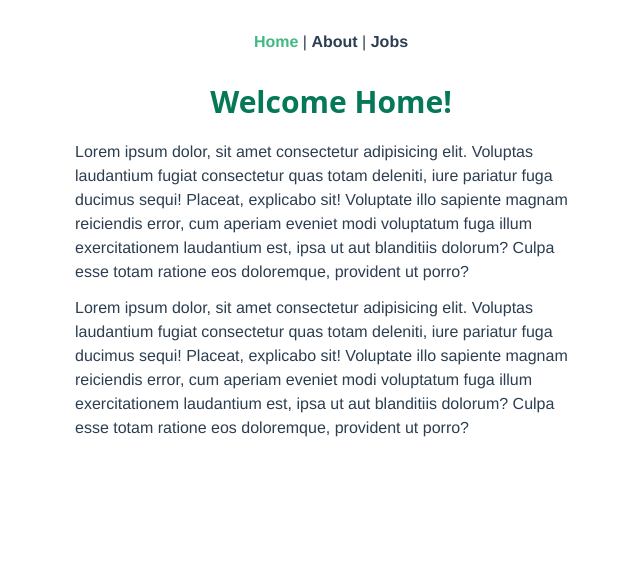
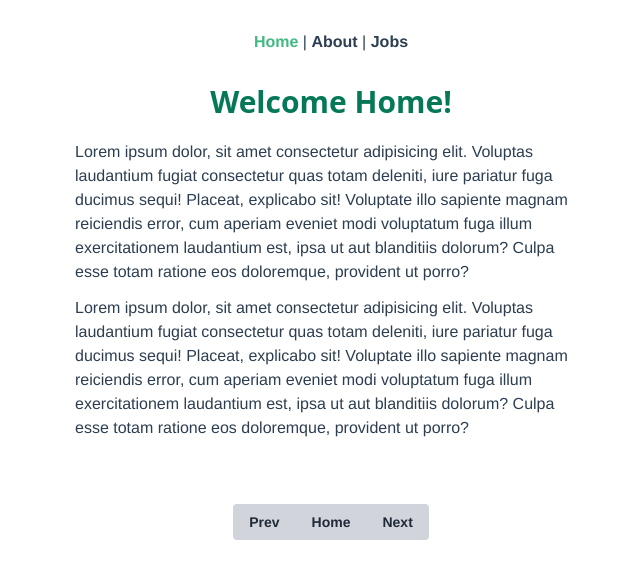
Before and after one commit to cherbear263/vue_jobboard, a Vue app: page / in a window 1280 px wide. Shown: the top 578 px of the page, without its empty margins (309-949 px from the left). Built offline with nearby package versions, Linux system fonts and the light colour scheme.

Commit message:
add prev forward and redirect

```diff
--- a/src/App.vue
+++ b/src/App.vue
@@ -5,8 +5,32 @@
     <router-link :to="{ name: 'About' }">About</router-link> |
     <router-link :to="{ name: 'Jobs' }">Jobs</router-link>
   </nav>
+
   <router-view/>
+  <div class="inline-flex mt-16">
+    <button @click="back" class="bg-gray-300 hover:bg-gray-400 text-gray-800 font-bold py-2 px-4 rounded-l text-sm">Prev</button>
+    <button @click="redirect" class="bg-gray-300 hover:bg-gray-400 text-gray-800 font-bold py-2 px-4 text-sm">Home</button>
+    <button @click="forward" class="bg-gray-300 hover:bg-gray-400 text-gray-800 font-bold py-2 px-4 rounded-r text-sm">Next</button>
+  </div>
 </template>
+<script>
+export default {
+  methods: {
+    redirect() {
+      this.$router.push({ name: 'Home'})
+
+    },
+    back() {
+      this.$router.go(-1)
+
+    },
+    forward() {
+      this.$router.go(1)
+
+    },
+  }
+}
+</script>
 
 <style>
 #app {
```
